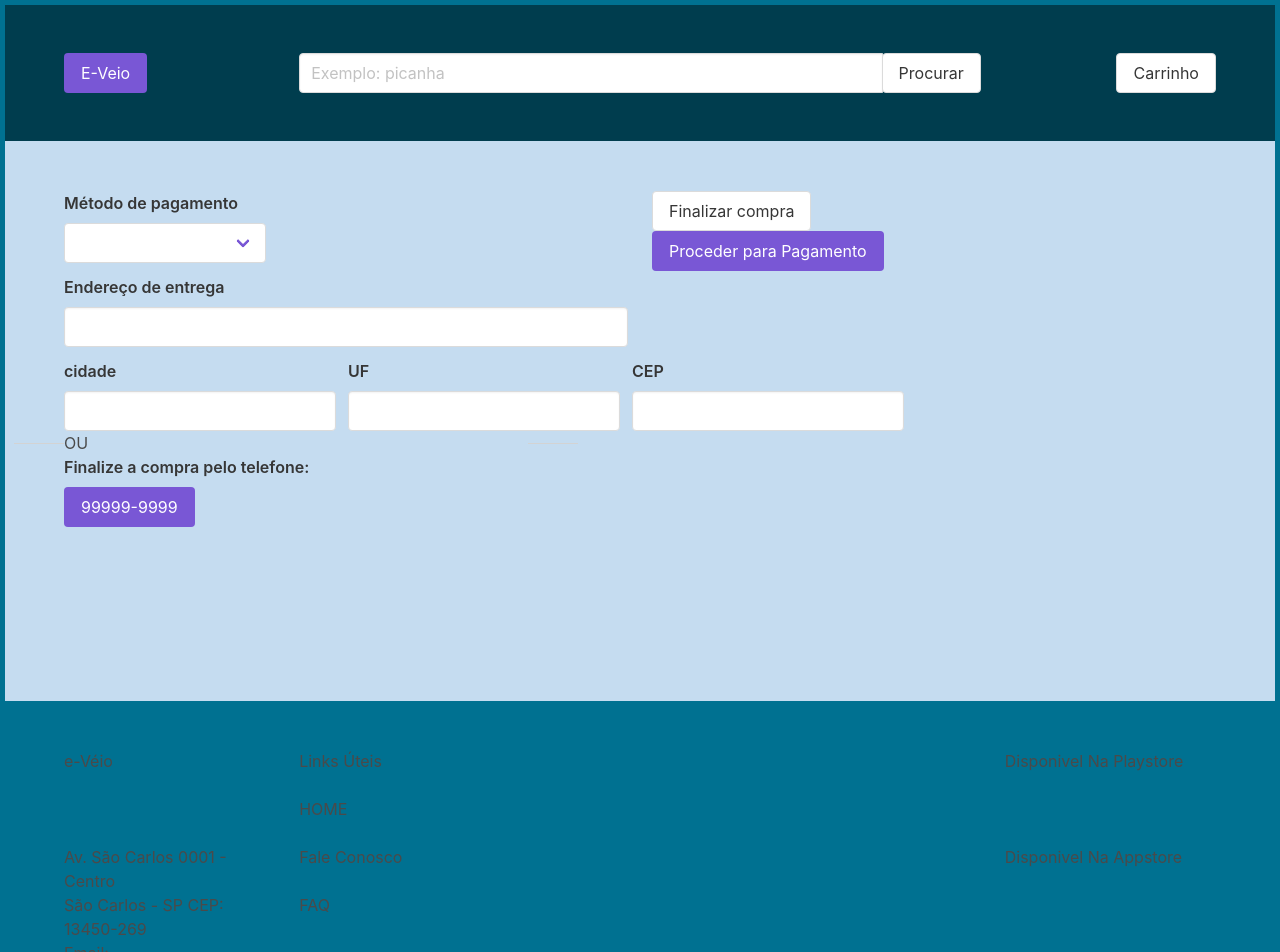
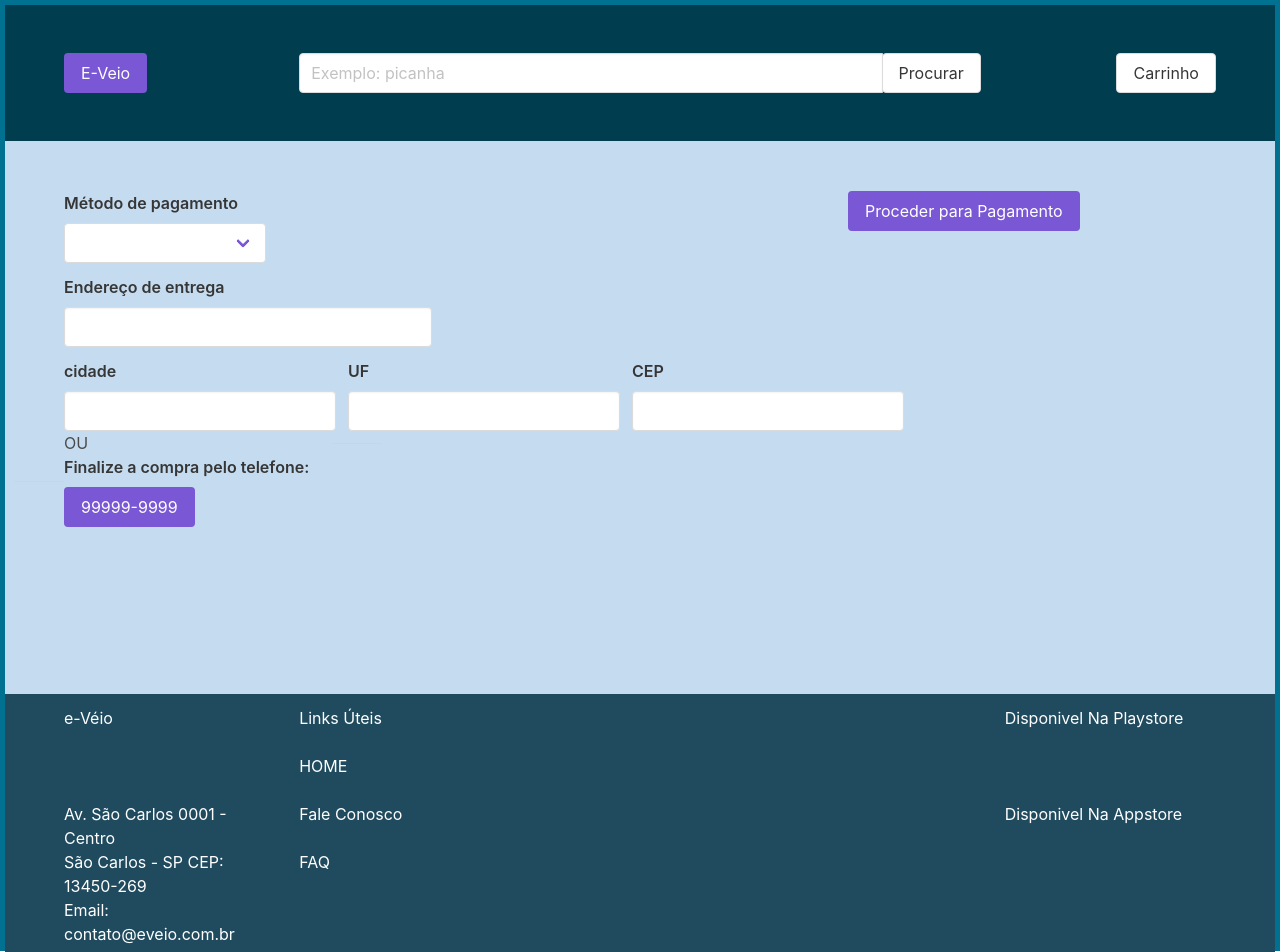
Before and after one commit to ThiagoRGoveia/eveio, a Vue app: page /checkout in a window 1280 px wide. Shown: the top 952 px of the page. Built offline with nearby package versions, Linux system fonts and the light colour scheme.

Commit message:
enhanced visuals and shaved a bug in cart and checkout

```diff
--- a/src/components/BottomPart.vue
+++ b/src/components/BottomPart.vue
@@ -1,7 +1,7 @@
 <template>
      <!-- bottom part -->
-        <section class="section">
-        <div class = "container">
+        <section class="sectionBottomPart">
+        <div class = "container bottomPart">
         <div class = "columns is-multiline">
             <!-- First row of columns-->
             <div class = "column is-one-fifth">
@@ -59,4 +59,10 @@ export default{
 </script>
 
 <style>
+.sectionBottomPart {
+    background-color: #204B5F;
+    color: #fff;
+    padding: 0px;
+    margin-top: 5px;
+}
 </style>
--- a/src/components/Checkout/Checkout.vue
+++ b/src/components/Checkout/Checkout.vue
@@ -12,6 +12,8 @@
            />
           <divider />
           <finish-by-phone-number />
+        </div>
+        <div class="column">
         </div>
         <div class="column">
           <div class="checkout-cart-container">
--- a/src/components/Checkout/Divider.vue
+++ b/src/components/Checkout/Divider.vue
@@ -18,7 +18,7 @@ export default {
 .divider::before {
   content: '';
   position: absolute;
-  top: 50%;
+  top: 50px;
   left: -50px;
   background-color: lightgray;
   height: 1px;
--- a/src/components/ShoppingCart/Cart.vue
+++ b/src/components/ShoppingCart/Cart.vue
@@ -6,7 +6,6 @@
         </div>
       </section>
       <router-link :to="{ name: 'checkout'}" @click.native="handleClose">
-        <b-button>Finalizar compra</b-button>
       </router-link>
     </div>
 </template>
--- a/src/components/ShoppingCart/CartContainer.vue
+++ b/src/components/ShoppingCart/CartContainer.vue
@@ -3,6 +3,7 @@
     <button @click="handleClick">Fechar</button>
     <Cart @close="handleClick"/>
   </div>
+
 </template>
 
 <script>
```
